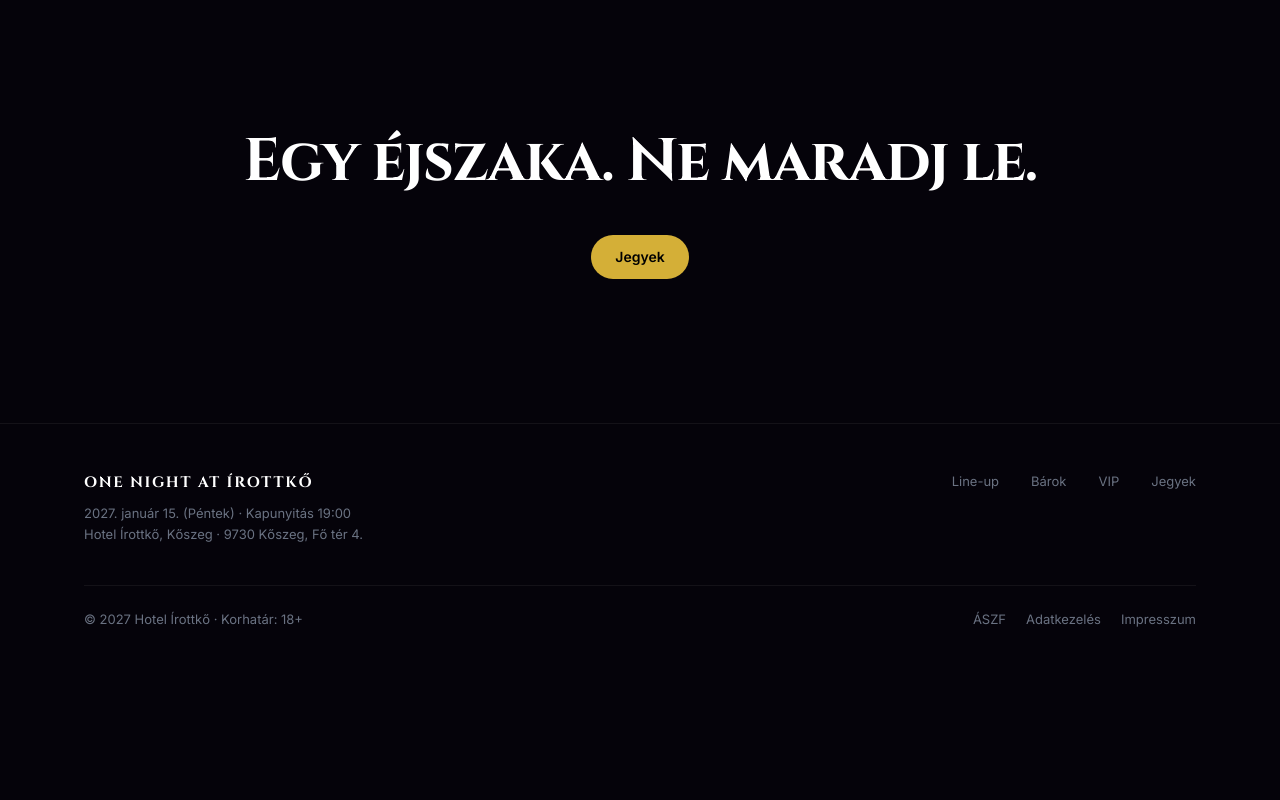
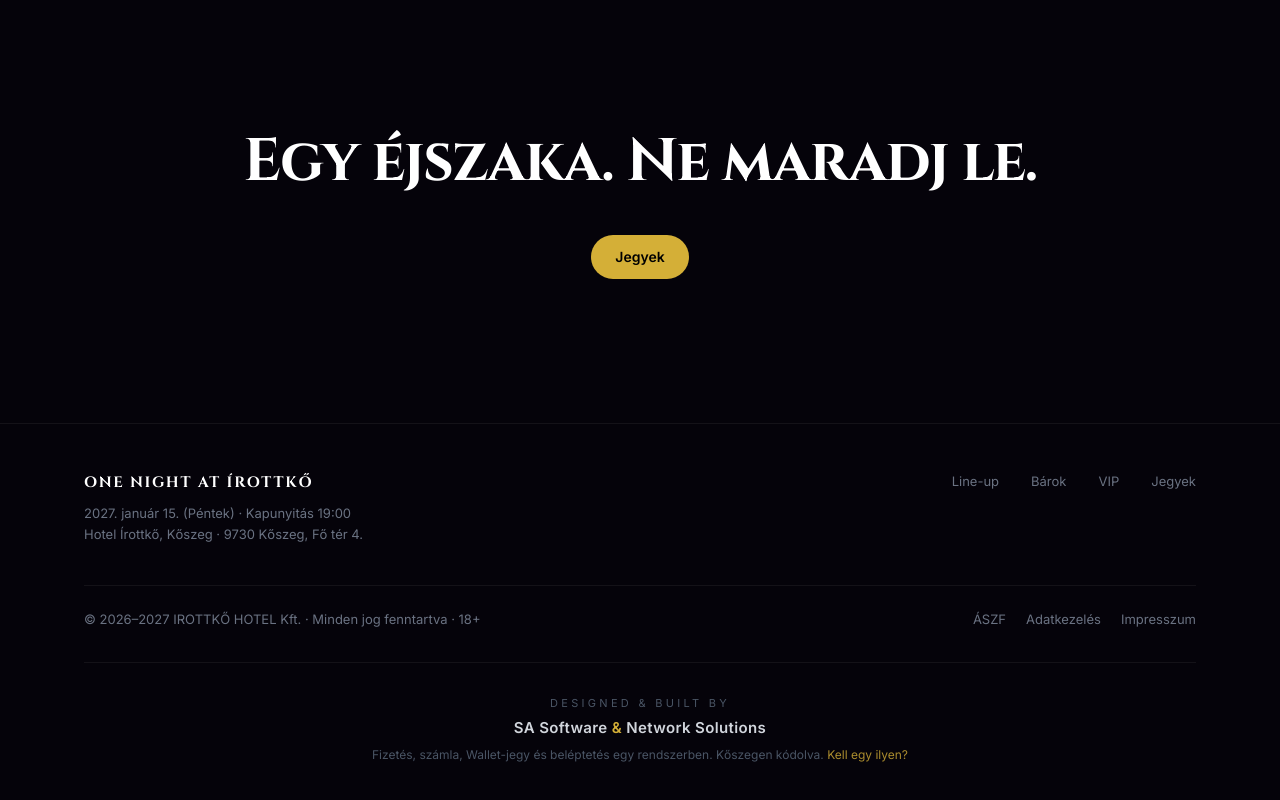
Before and after one commit to TheCinemaker/irottko, a React (Vite) app: page / in a window 1280 px wide. Shown: the part 3043-3843 px from the top of the page. Before the commit the page ends 3721 px from the top, so only its background shows below. Built offline with nearby package versions, Linux system fonts and the light colour scheme; no server answers; the HTML template or start-up script is replaced by a standard one.

Commit message:
Footer: full copyright line and SA Software maker's mark
Co-Authored-By: Claude Opus 5.5 <noreply@anthropic.com>

```diff
--- a/src/components/Footer.jsx
+++ b/src/components/Footer.jsx
@@ -23,13 +23,33 @@ export default function Footer() {
           </nav>
         </div>
         <div className="mt-10 flex flex-col gap-2 border-t border-white/[0.06] pt-6 sm:flex-row sm:justify-between">
-          <span>© 2027 Hotel Írottkő · Korhatár: 18+</span>
+          <span>© 2026–2027 IROTTKŐ HOTEL Kft. · Minden jog fenntartva · 18+</span>
           <nav className="flex flex-wrap gap-x-5 gap-y-2">
             <Link to="/aszf" className="hover:text-white">ÁSZF</Link>
             <Link to="/adatkezeles" className="hover:text-white">Adatkezelés</Link>
             <Link to="/impresszum" className="hover:text-white">Impresszum</Link>
           </nav>
         </div>
+
+        {/* Maker's mark */}
+        <div className="mt-8 flex flex-col items-center gap-1.5 border-t border-white/[0.06] pt-8 text-center">
+          <span className="text-[11px] uppercase tracking-[0.3em] text-gray-600">Designed &amp; built by</span>
+          <a
+            href="mailto:sasoftandnet@gmail.com?subject=Ilyen%20oldalt%20szeretn%C3%A9k"
+            className="group text-[15px] font-semibold tracking-wide text-gray-300 transition-colors hover:text-white"
+          >
+            SA Software <span className="text-[#d4af37]">&amp;</span> Network Solutions
+          </a>
+          <span className="text-[12px] text-gray-600">
+            Fizetés, számla, Wallet-jegy és beléptetés egy rendszerben. Kőszegen kódolva.{' '}
+            <a
+              href="mailto:sasoftandnet@gmail.com?subject=Ilyen%20oldalt%20szeretn%C3%A9k"
+              className="text-[#d4af37]/80 underline-offset-4 hover:underline"
+            >
+              Kell egy ilyen?
+            </a>
+          </span>
+        </div>
       </div>
     </footer>
   );
```
